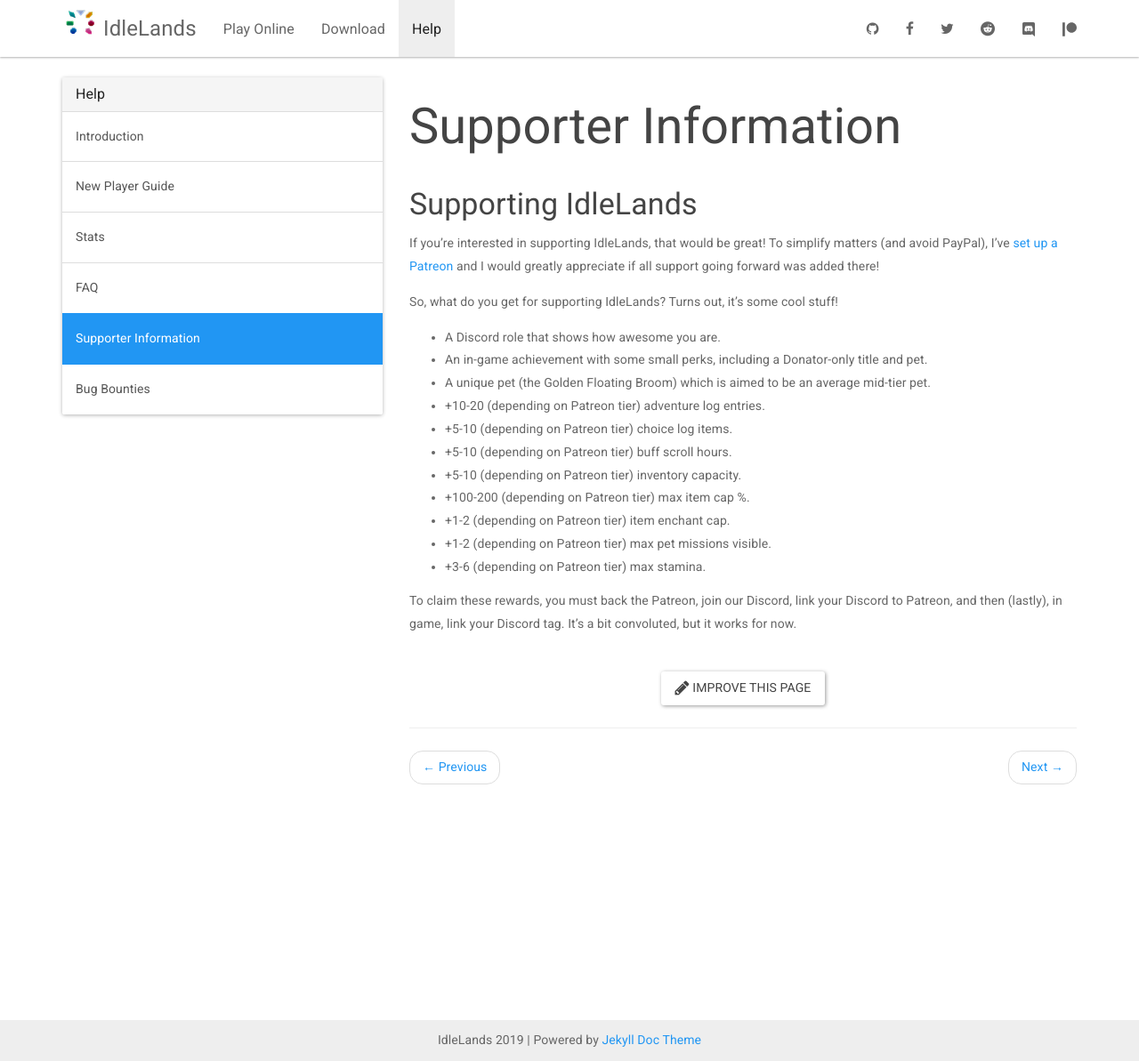
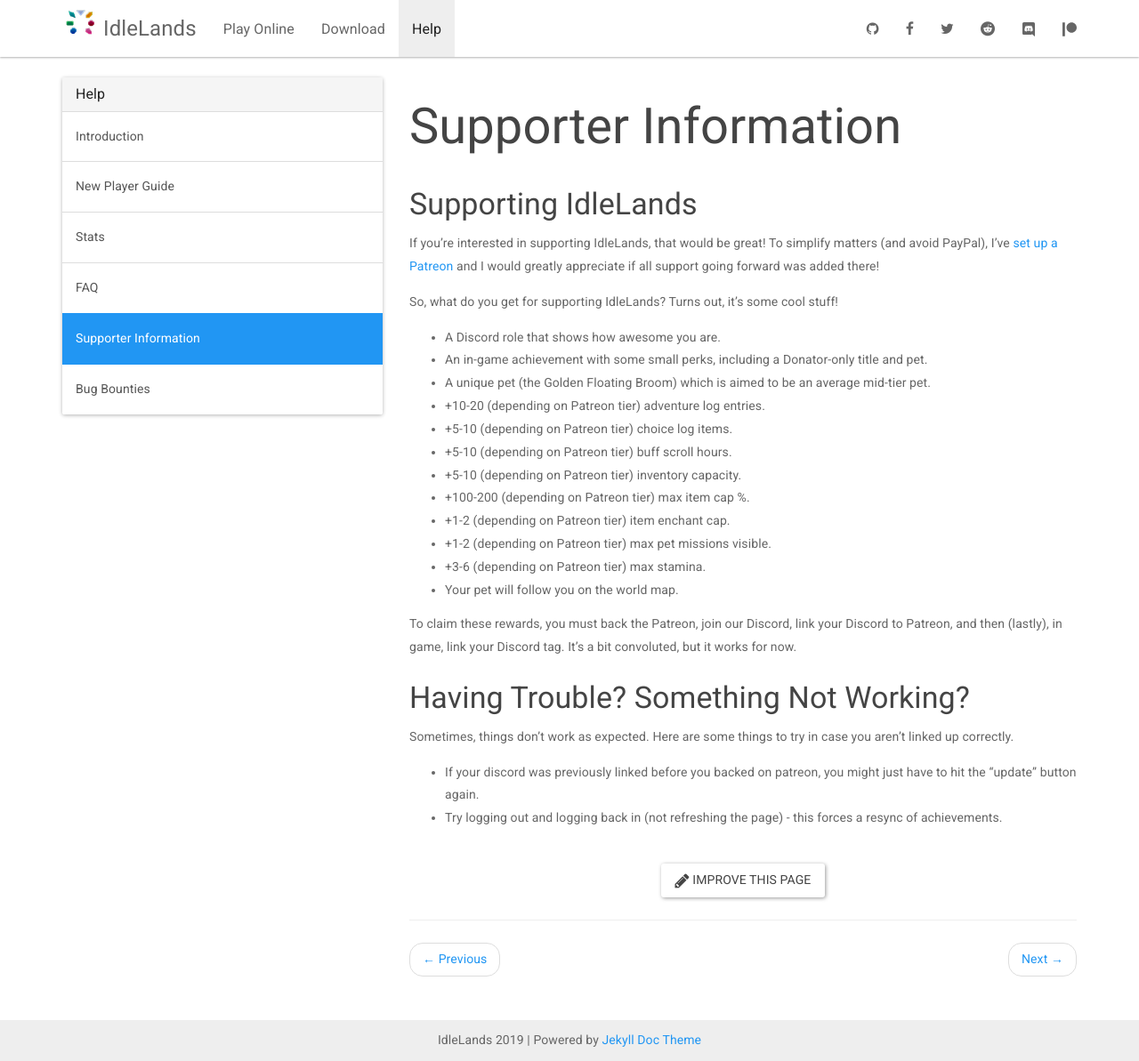
Before and after one commit to IdleLands/idlelands.github.io, a Jekyll site: the page built from _docs/help/supporter.md, in a window 1280 px wide and 1193 px high. Shown: the whole window at 89% size. Built offline with Jekyll 4.4.1, drawn with Linux system fonts in a browser that asks for light colours; nearby versions of some CDN libraries.

Commit message:
Update supporter.md

```diff
--- a/_docs/help/supporter.md
+++ b/_docs/help/supporter.md
@@ -21,5 +21,13 @@
 * +1-2 (depending on Patreon tier) item enchant cap.
 * +1-2 (depending on Patreon tier) max pet missions visible.
 * +3-6 (depending on Patreon tier) max stamina.
+* Your pet will follow you on the world map.
 
 To claim these rewards, you must back the Patreon, join our Discord, link your Discord to Patreon, and then (lastly), in game, link your Discord tag. It's a bit convoluted, but it works for now.
+
+### Having Trouble? Something Not Working?
+
+Sometimes, things don't work as expected. Here are some things to try in case you aren't linked up correctly.
+
+* If your discord was previously linked before you backed on patreon, you might just have to hit the "update" button again.
+* Try logging out and logging back in (not refreshing the page) - this forces a resync of achievements.
```
